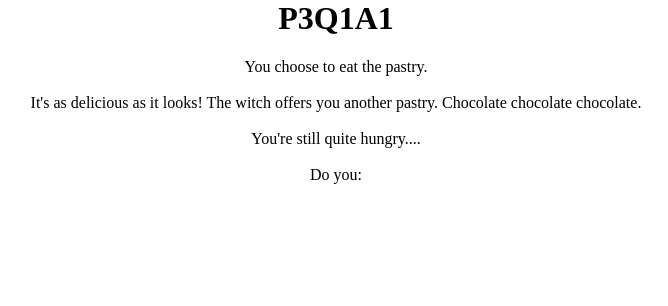
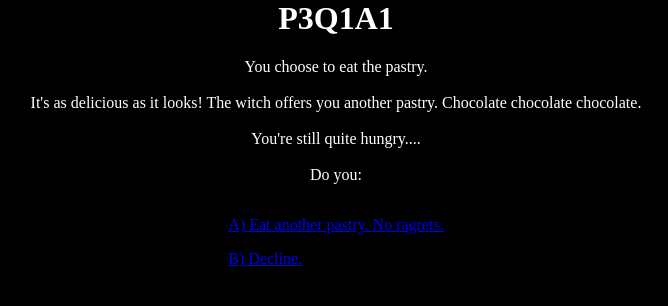
Before and after one commit to StoryPortal/StoryPortal.github.io, a plain HTML site: page P3Q1/P3Q1A1.html in a window 1280 px wide. Shown: the whole page, without its empty margins (304-972 px from the left). Drawn offline with Linux system fonts and the light colour scheme.

Commit message:
Update P3Q1A1.html

```diff
--- a/P3Q1/P3Q1A1.html
+++ b/P3Q1/P3Q1A1.html
@@ -1,4 +1,4 @@
-<link rel="stylesheet" type="text/css" href="../style.css">
+<link rel="stylesheet" type="text/css" href="../black_style.css">
 
 <body>
   <h1>P3Q1A1</h1>
```
